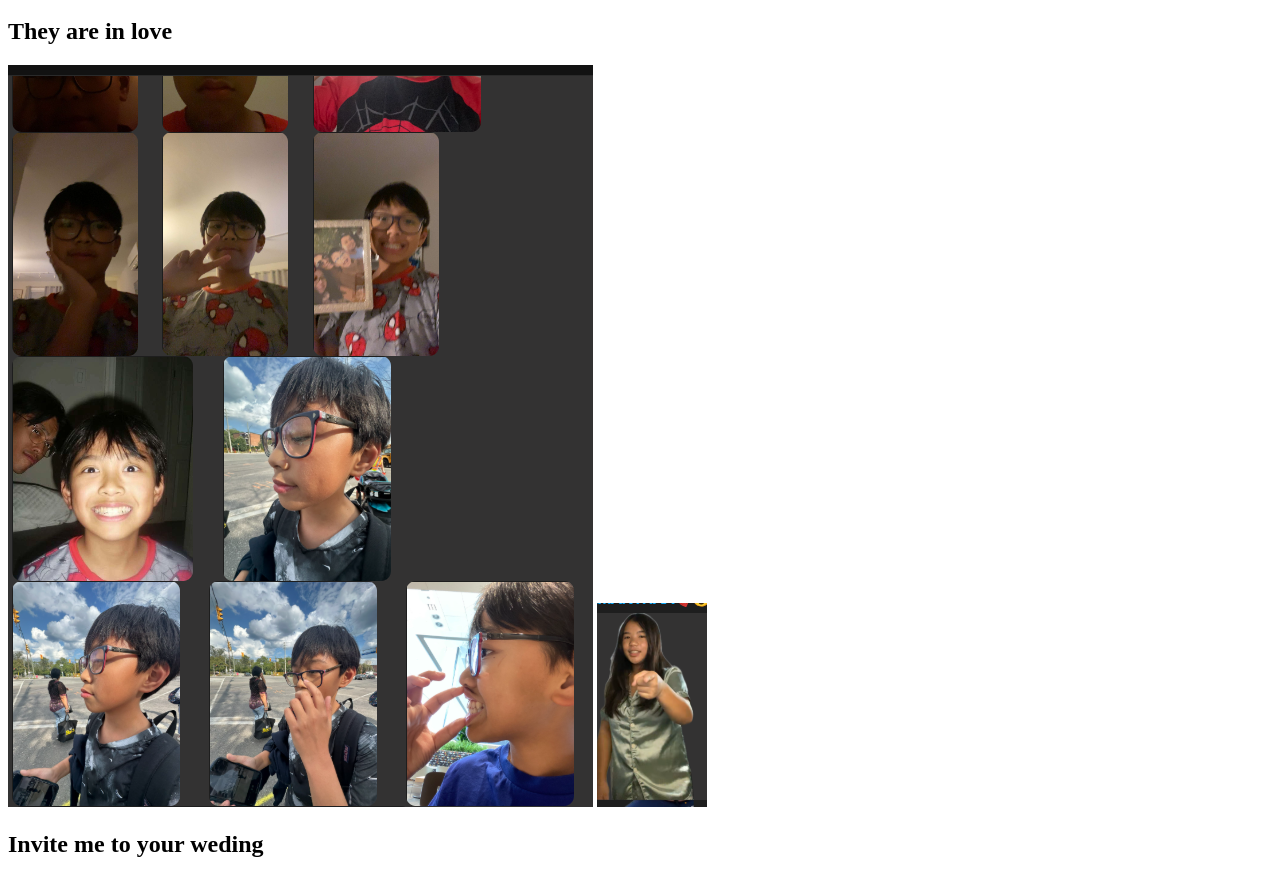
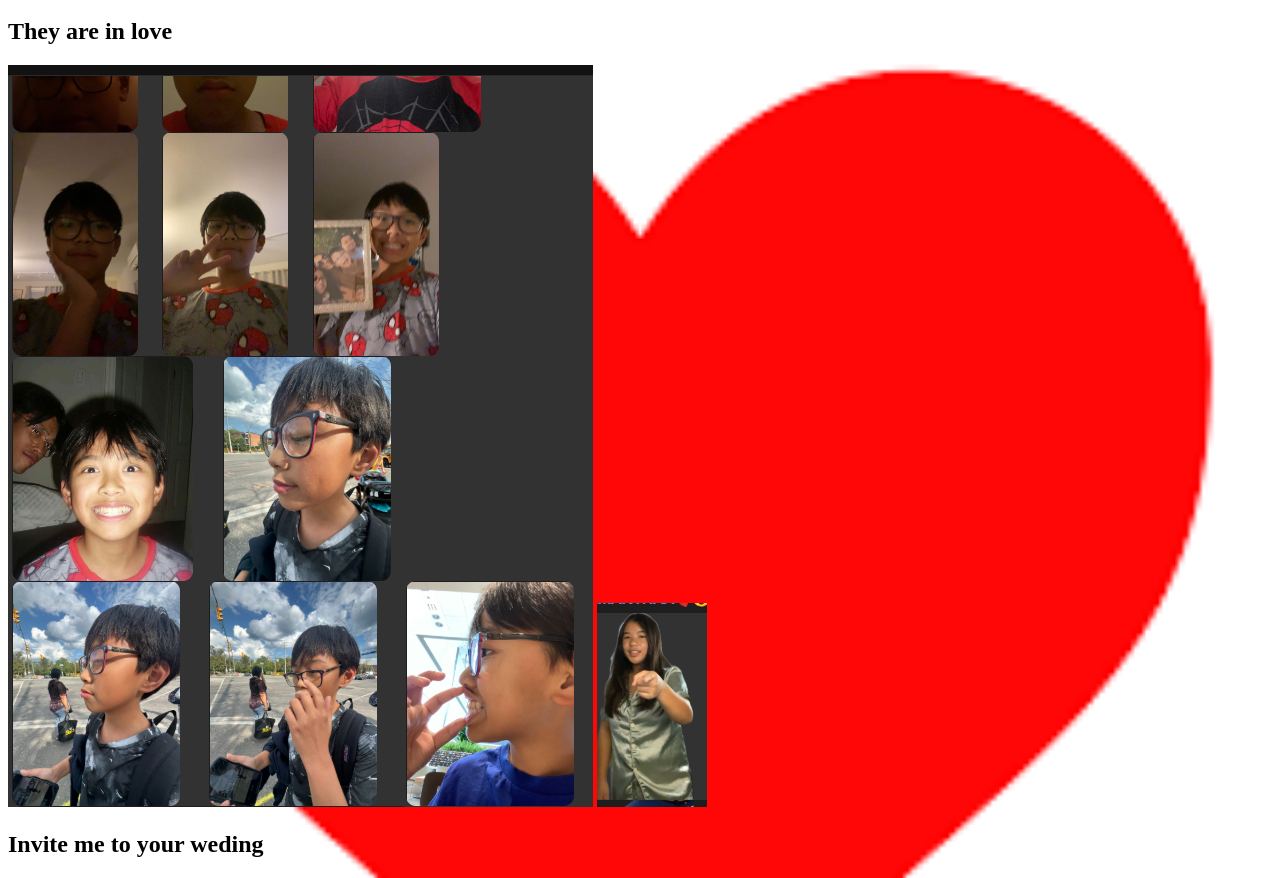
Before and after one commit to KP1324/hahaa, a plain HTML site: page pro.html in a window 1280 px wide. Shown: the part 48-926 px from the top of the page. Drawn offline with Linux system fonts and the light colour scheme.

Commit message:
Add stylesheet link to pro.html

```diff
--- a/pro.html
+++ b/pro.html
@@ -1,7 +1,7 @@
 <!DOCTYPE>
 <html>
   <head>
-
+    <link rel="stylesheet" href="love.css">
   </head>
   <body>
     <h1> MIGUEL AND SAMANTHA</h1>
```
